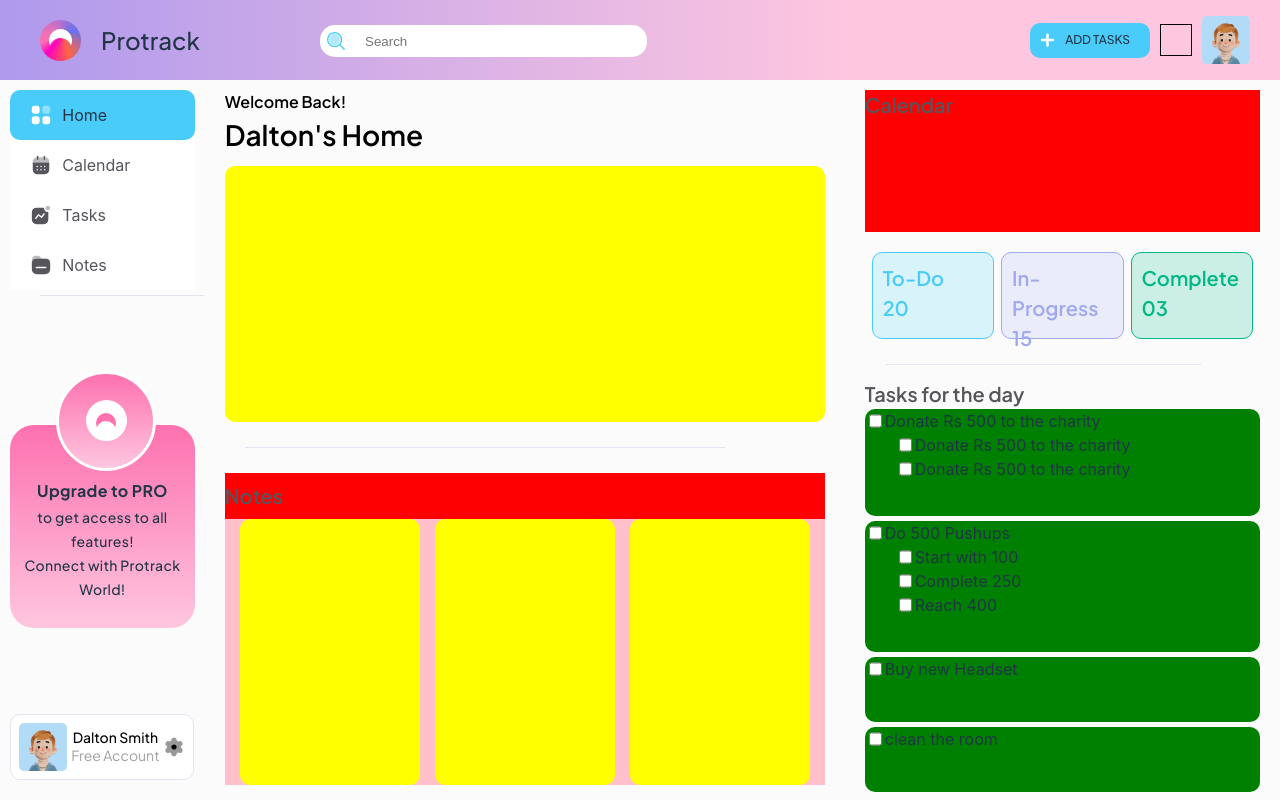
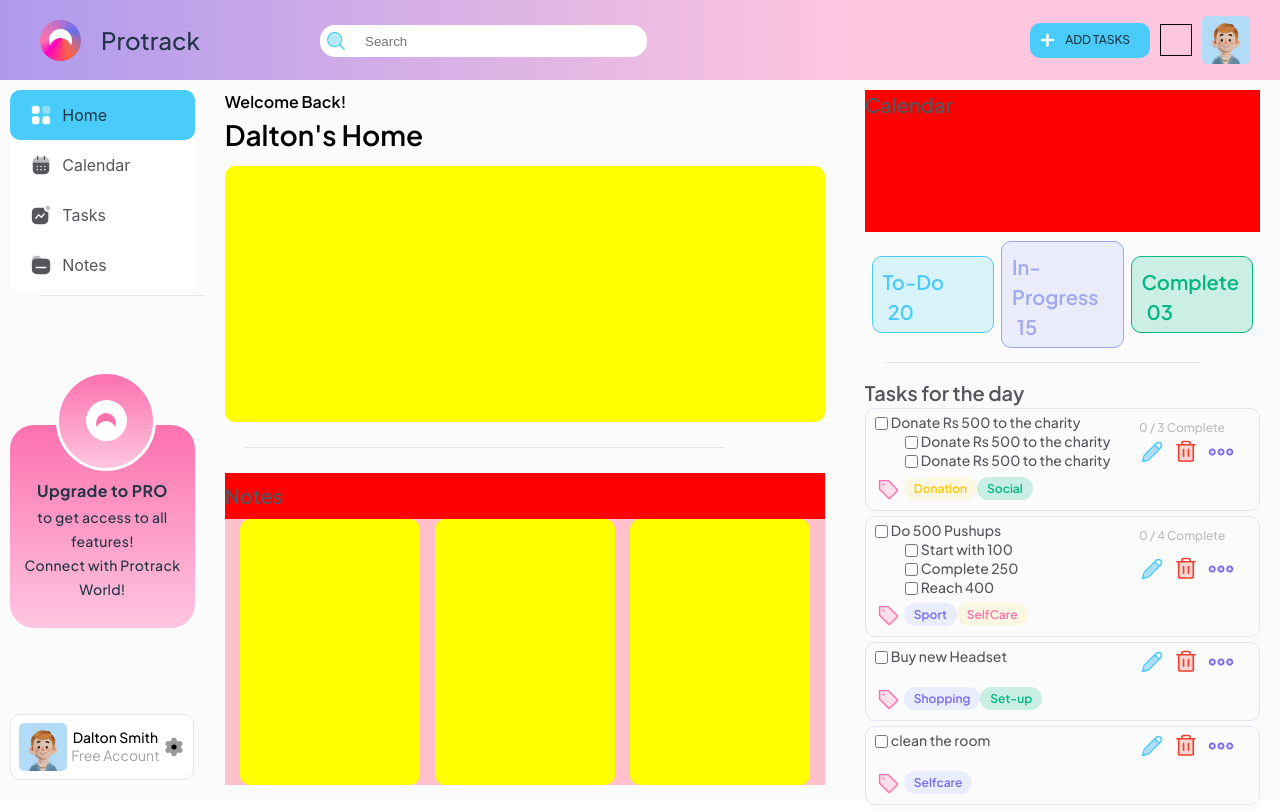
Before and after one commit to Niyaz2498/niyaz-cn, a React (Vite) app: page / in a window 1280 px wide. Built offline with nearby package versions, Linux system fonts and the light colour scheme.

Commit message:
Task Section style changes.

```diff
--- a/src/components/HomeSide.jsx
+++ b/src/components/HomeSide.jsx
@@ -17,7 +17,19 @@ const HomeSide = () => {
                     "Task": "Donate Rs 500 to the charity",
                     "status": "completed",
                 }
-            ]
+            ],
+            "tags": [
+                {
+                    "title": "Donation",
+                    "color": "#FFC800",
+                    "background": "#FFC8001A"
+                },
+                {
+                    "title": "Social",
+                    "color": "#00B884",
+                    "background": "#00B88433"
+                },
+            ],
         },
         {
             "Task": "Do 500 Pushups",
@@ -35,15 +47,46 @@ const HomeSide = () => {
                     "Task": "Reach 400",
                     "status": "incomplete",
                 },
-            ]
+            ],
+            "tags": [
+                {
+                    "title": "Sport",
+                    "color": "#7B68EE",
+                    "background": "#5577FF1A"
+                },
+                {
+                    "title": "SelfCare",
+                    "color": "#FD71AF",
+                    "background": "#FFC8001A"
+                },
+            ],
         },
         {
             "Task": "Buy new Headset",
-            "status": "completed"
+            "status": "completed",
+            "tags": [
+                {
+                    "title": "Shopping",
+                    "color": "#7B68EE",
+                    "background": "#5577FF1A"
+                },
+                {
+                    "title": "Set-up",
+                    "color": "#00B884",
+                    "background": "#00B88433"
+                },
+            ],
         },
         {
             "Task": "clean the room",
-            "status": "completed"
+            "status": "completed",
+            "tags": [
+                {
+                    "title": "Selfcare",
+                    "color": "#7B68EE",
+                    "background": "#5577FF1A"
+                }
+            ],
         },
     ]
   return (
--- a/src/components/TaskContainer.jsx
+++ b/src/components/TaskContainer.jsx
@@ -1,8 +1,16 @@
-import React from 'react'
+import React, { useState } from 'react'
 import TaskItem from './TaskItem'
+import EditImg from "../assets/Edit.svg"
+import DeleteImg from "../assets/Delete.svg"
+import THreeDotsImg from "../assets/ThreeDots.svg"
+import tagIcon from "../assets/Tag.svg"
 
 const TaskContainer = ({details}) => {
-  console.log(details["SubTask"])
+  let totalTaskCount = details["SubTask"] ? details["SubTask"].length + 1 : 1
+  const [completeCount, setCompleteCount] = useState(0)
+  console.log("details")
+  console.log(details)
+  console.log(totalTaskCount)
   return (
     <div className='task-container'>
       <div className="task-top">
@@ -16,9 +24,39 @@ const TaskContainer = ({details}) => {
               })
             }
         </div>
-        <div className="task-status"></div>
+        <div className="taskStatus">
+          <div className="completedCount">
+            {
+              totalTaskCount != 1 &&
+              <span className='completionCount'>
+                {completeCount} / {totalTaskCount} Complete
+              </span>
+            }
+          </div>
+          <div className="task-action-btn-holder">
+            <div className="editMenu">
+              <img src={EditImg} alt="Edit Image" />
+            </div>
+            <div className="deleteMenu">
+              <img src={DeleteImg} alt="Edit Image" />
+            </div>
+            <div className="threedots">
+              <img src={THreeDotsImg} alt="Edit Image" />
+            </div>
+          </div>
+        </div>
       </div>
-      <div className="task-tag-holder"></div>
+      <div className="task-tag-holder">
+            <img src={tagIcon} alt="Tag Icon" />
+            {
+              details["tags"].map((tag)=>{
+                // eslint-disable-next-line react/jsx-key
+                return <div className="tag-div" style={{color: tag["color"], borderRadius: "33px", backgroundColor: tag["background"], padding: "4px 10px", height: "15px"}}>
+                  {tag["title"]}
+                </div>
+              })
+            }
+      </div>
     </div>
   )
 }
--- a/src/styles/HomeSide.scss
+++ b/src/styles/HomeSide.scss
@@ -16,7 +16,8 @@
     margin-bottom: 10px;
 }
 .progress-section {
-    flex: 0 0 15%;
+    // flex: 0 0 15%;
+    height: 105px;
     background-color: $background-main;
     margin-bottom: 10px;
     display: flex;
@@ -27,7 +28,7 @@
 }
 .progress-item {
     flex: 0 0 28%;
-    height: 70%;
+    // height: 70%;
     border-radius: 10px;
     // margin-top: 10%;
     // background-color: black;
@@ -39,6 +40,10 @@
     font-weight: 600;
     font-size: 20px;
     letter-spacing: 2%;
+}
+.progress-item span:not(:first-child){
+    padding-left: 5px;
+    padding-bottom: 5px;
 }
 
 .Task-section {
@@ -74,11 +79,13 @@
     background-color: $complete-background;
 }
 .task-container {
-    background-color: green;
+    // background-color: green;
+    border: 1px solid #E6E4F0;
     display: flex;
     flex-direction: column;
     border-radius: 10px;
     margin-bottom: 5px;
+    padding: 5px;
     // height: 100px;
 }
 .task-top {
@@ -95,14 +102,54 @@
 .taskItem {
     display: flex;
     flex-direction: row;
+    font-family: Plus Jakarta Sans;
+    font-size: 14px;
+    font-weight: 500;
+    line-height: 17.64px;
+    text-align: left;
+    color: $text-heading;
 }
 
 .taskItem input[type="checkbox"] {
     accent-color: white;
 }
 .task-tag-holder {
-    height: 35px;
+    // height: 35px;
+    display: flex;
+    flex-direction: row;
+    padding: 5px;
+}
+.task-tag-holder img {
+    margin-right: 5px;
 }
 .SubTask {
     margin-left: 30px;
 }
+.task-action-btn-holder {
+    display: flex;
+    flex-direction: row;
+    justify-content: center;
+    // background-color: rgba(154, 250, 102, 0.989);
+    flex-grow: 1;
+    align-items: center;
+    gap: 8px;
+}
+.taskStatus {
+    display: flex;
+    flex-direction: column;
+}
+.completionCount {
+    font-family: Plus Jakarta Sans;
+    font-size: 12px;
+    font-weight: 500;
+    line-height: 15.12px;
+    text-align: left;
+    color: #BBBABE;
+}
+.tag-div {
+    font-family: Plus Jakarta Sans;
+    font-size: 12px;
+    font-weight: 600;
+    line-height: 15.12px;
+    text-align: left;
+}
```
